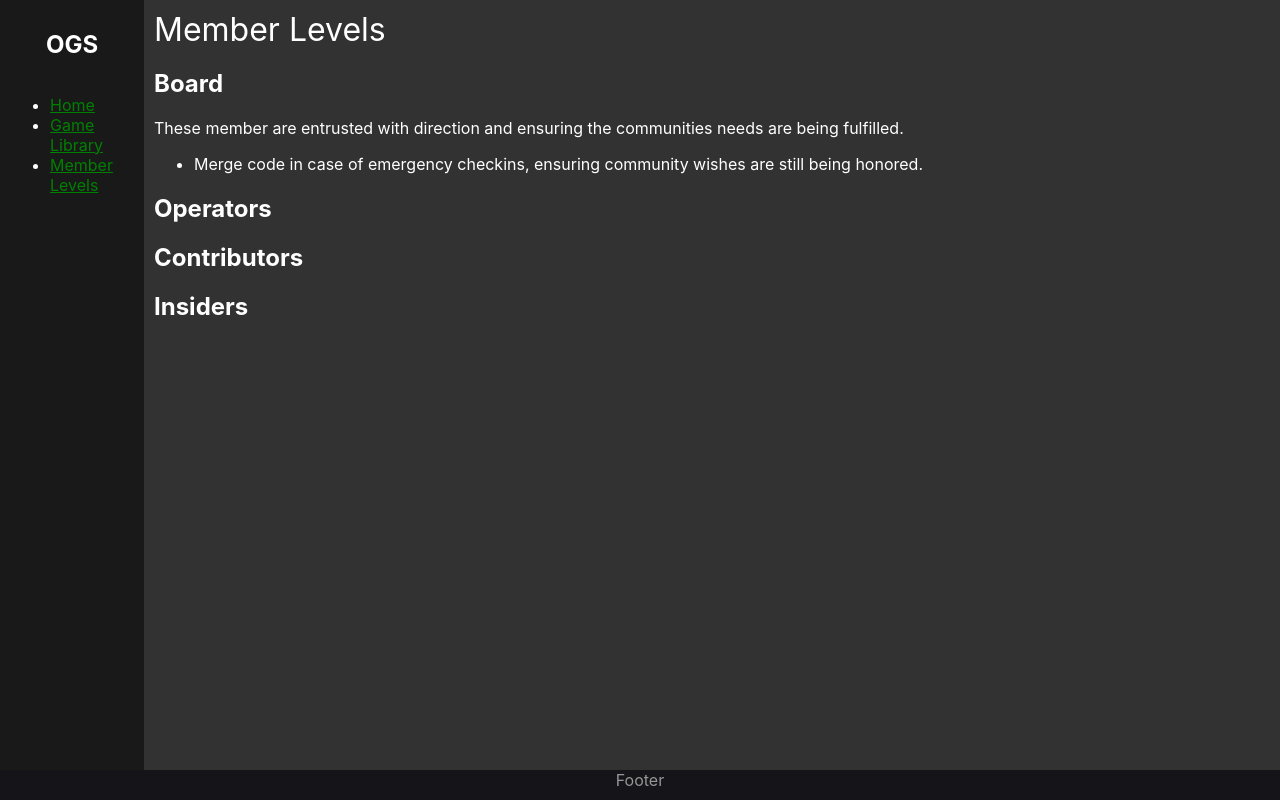
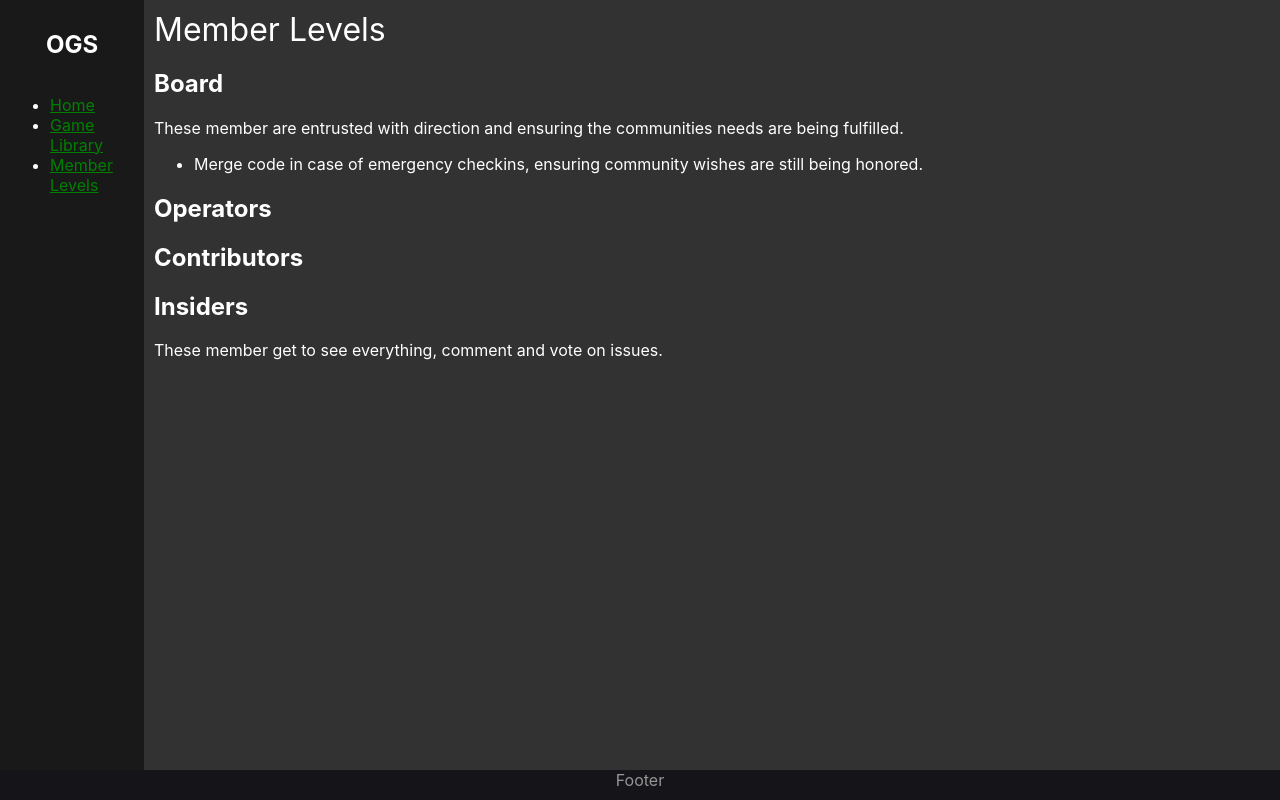
Before and after one commit to dannyboy997/ogs-site, a React (Create React App) app: page /MemberLevels in a window 1280 px wide. Built offline with nearby package versions, Linux system fonts and the light colour scheme.

Commit message:
Update MemberLevels.js

```diff
--- a/src/components/MemberLevels.js
+++ b/src/components/MemberLevels.js
@@ -25,7 +25,7 @@ class MemberLevels extends Component {
                     </p>
                     <h2>Insiders</h2>
                     <p>
-
+                        These member get to see everything, comment and vote on issues.
                     </p>
                 </div>
             </div>
```
